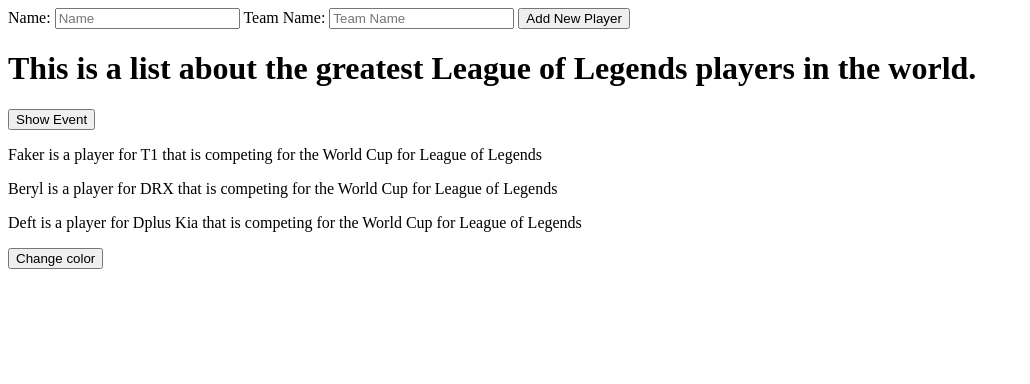
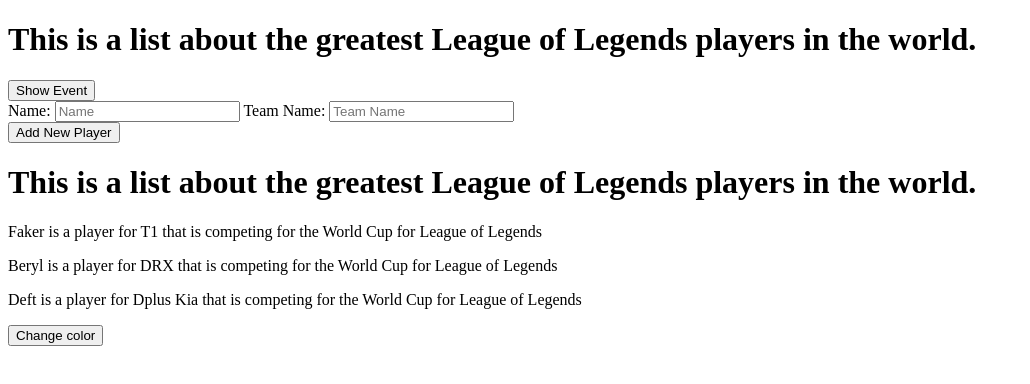
Before and after one commit to AshkieCharles/cpnt262-a6, a SvelteKit app: page / in a window 1280 px wide. Shown: the top 384 px of the page, without its empty margins (0-1030 px from the left). Built offline with nearby package versions, Linux system fonts and the light colour scheme.

Commit message:
added css

```diff
--- a/src/main.css
+++ b/src/main.css
@@ -0,0 +1,3 @@
+button {
+  display: block;
+}
--- a/src/routes/+page.svelte
+++ b/src/routes/+page.svelte
@@ -20,6 +20,13 @@
 
 
 </script>
+<Title />
+<button on:click={() => (showEvent = true)}>Show Event</button>
+{#if showEvent}
+  <Event on:close={() => (showEvent = false)} />
+{/if}
+<slot />
+
 
 <label for="name">Name: </label>
 <input type="text" id="name" placeholder="Name" bind:value={newName}>
@@ -29,10 +36,6 @@
 
 
 <Title />
-  <button on:click={() => (showEvent = true)}>Show Event</button>
-  {#if showEvent}
-    <Event on:close={() => (showEvent = false)} />
-  {/if}
 
   {#each esportsPlayers as {name, team} }
     <p>
```
